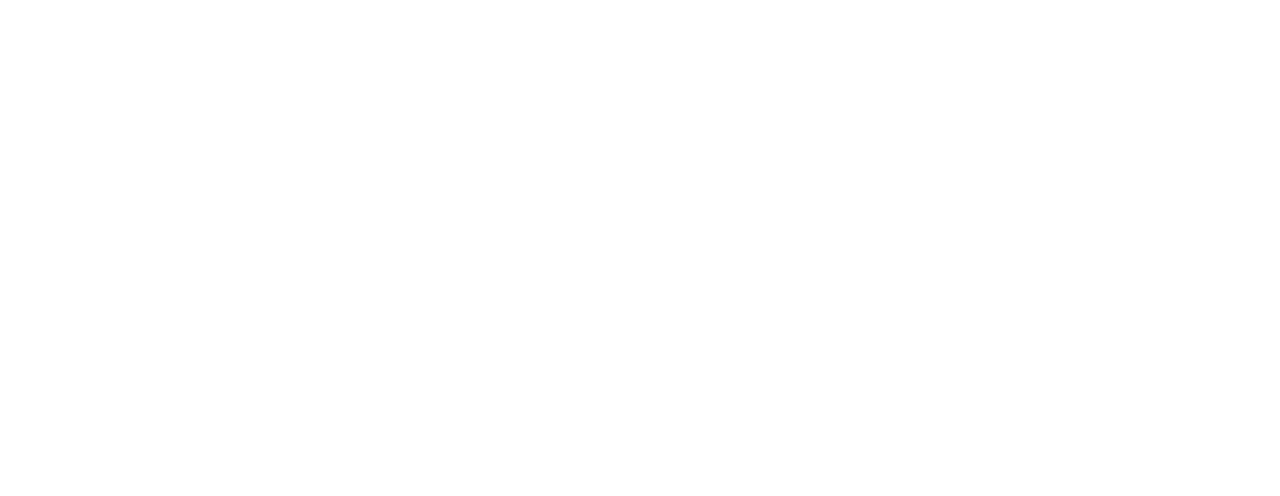
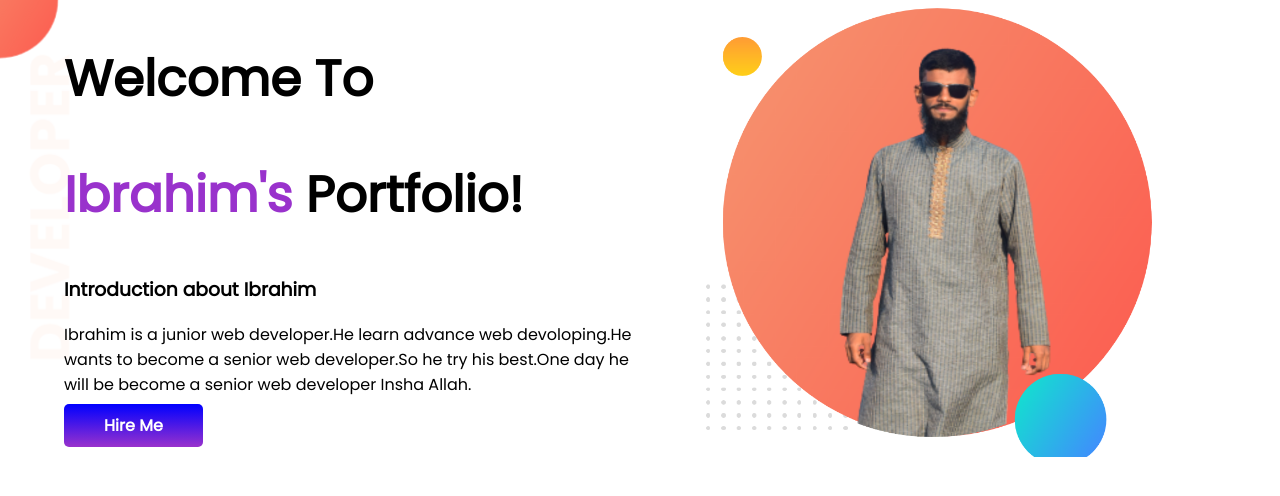
Before and after one commit to Ibrahim193084/developer-portfolio, a plain HTML site: page index.html in a window 1280 px wide. Drawn offline with Linux system fonts and the light colour scheme.

Commit message:
my portfolio section1

```diff
--- a/index.html
+++ b/index.html
@@ -1,12 +1,35 @@
 <!DOCTYPE html>
 <html lang="en">
+
 <head>
     <meta charset="UTF-8">
     <meta http-equiv="X-UA-Compatible" content="IE=edge">
     <meta name="viewport" content="width=device-width, initial-scale=1.0">
     <title>Ibrahim's portfolio</title>
+
+    <link rel="preconnect" href="https://fonts.googleapis.com">
+    <link rel="preconnect" href="https://fonts.gstatic.com" crossorigin>
+    <link href="https://fonts.googleapis.com/css2?family=Poppins&display=swap" rel="stylesheet">
+    <link rel="stylesheet" href="style.css">
 </head>
+
 <body>
+    <section class="banner">
+        <div class="bc">
+            <h1>Welcome To</h1>
+            <h1><span class="dc">Ibrahim's</span> Portfolio!</h1>
+            <h3>Introduction about Ibrahim</h3>
+            <p>Ibrahim is a junior web developer.He learn advance web devoloping.He wants to become a senior web
+                developer.So he try his best.One day he will be become a senior web developer Insha Allah.</p>
+                <a class="button" target="-blank" href="https://www.facebook.com/profile.php?id=100006359747481">Hire Me</a>
+        </div>
+
+        <div class="bc">
+            <img src="ibr.png" alt="ibrahim's picture">
+        </div>
+
+    </section>
 
 </body>
+
 </html>
--- a/style.css
+++ b/style.css
@@ -0,0 +1,34 @@
+body{font-family: 'Poppins', sans-serif;
+margin: 0;
+}
+h1{
+font-size: 50px;
+}
+.dc{
+color: darkorchid;
+}
+section{
+    display: flex;
+
+}
+.bc{
+width: 50%;
+padding-left: 5%;
+}
+.bc img{
+
+    width: 80%;
+}
+.button{
+text-decoration: none;
+background-image: linear-gradient(blue, darkorchid);
+padding: 10px 40px;
+border-radius: 5px;
+color: white;
+font-weight: 700;
+}
+.banner{
+
+    background-image: url(top-banner.png);
+    background-repeat: no-repeat;
+}
```
Also changed, not shown: DSC_0095-removebg-preview.png (added), DSC_0113-removebg-preview.png (added), dream-bg.png (added), exp-bg.png (added), ibr.png (added), ibr1.png (added), jhankar.png (added), jhankar2.png (added), top-banner.png (added), 2 other files.
